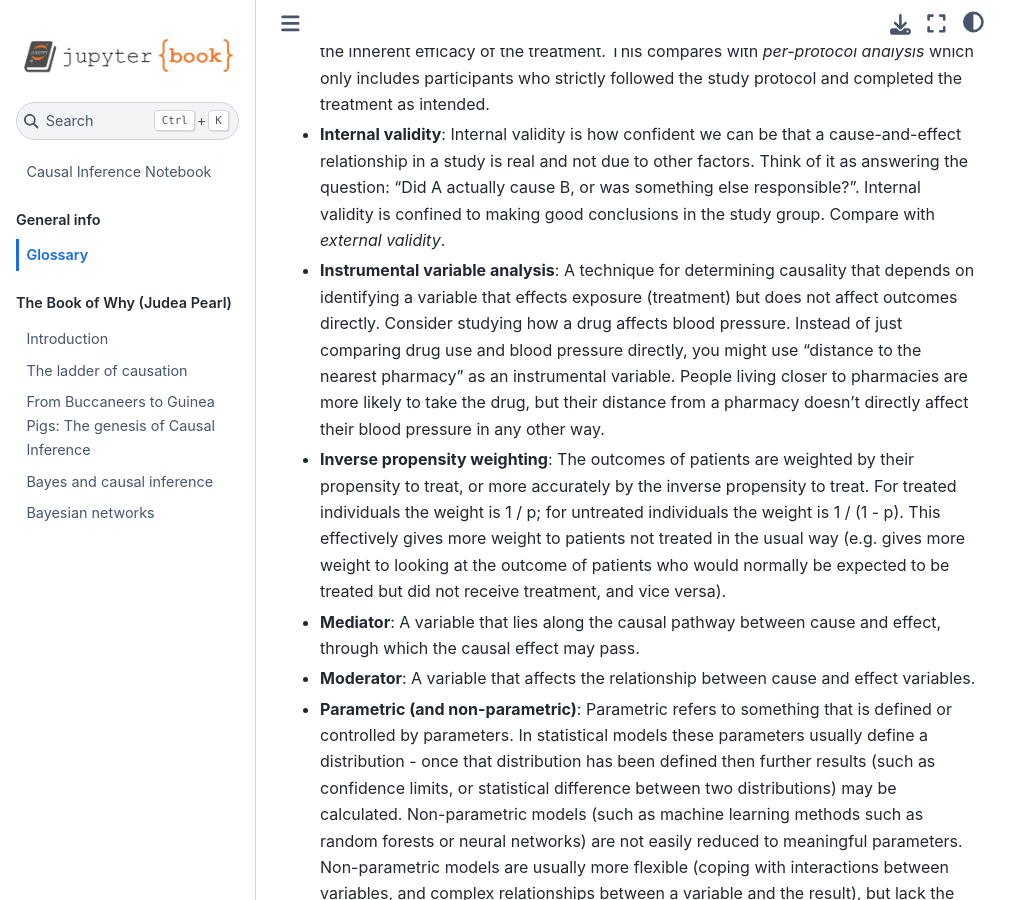
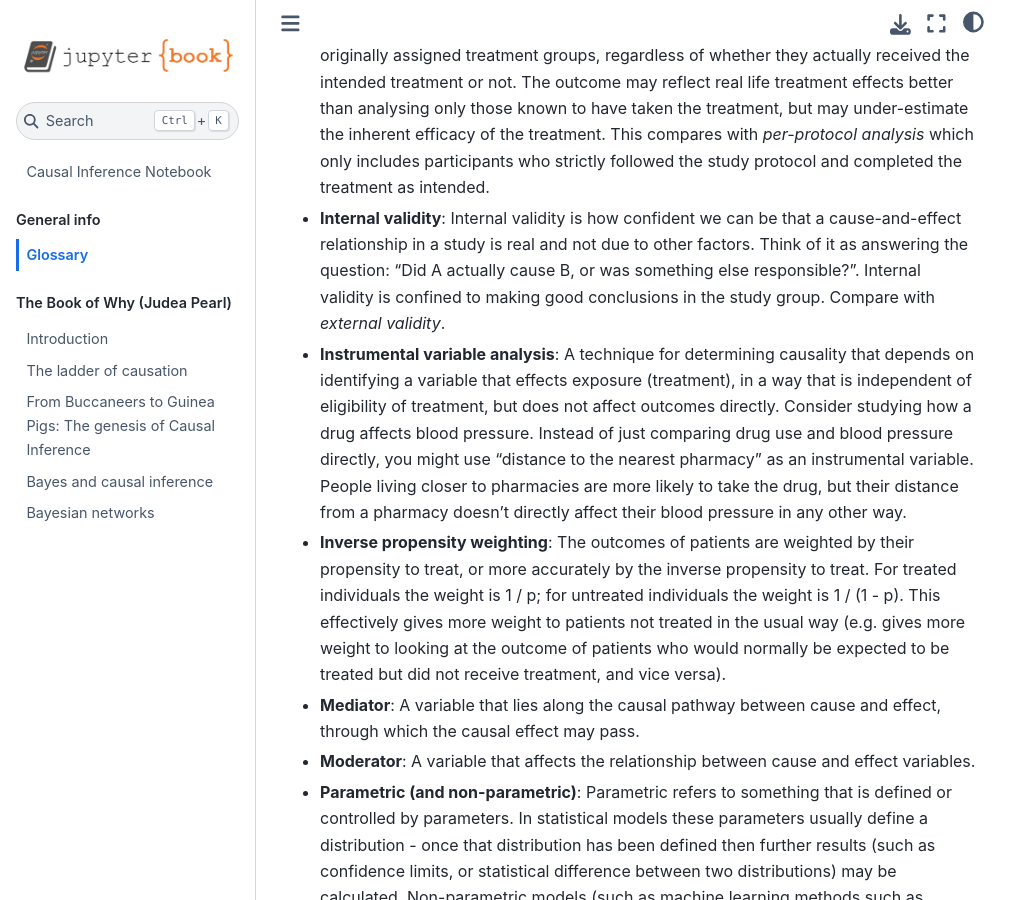
Before and after one commit to samuel-book/causal_inference_notebook, a Jupyter Book: the page built from glossary.md, in a window 1280 px wide and 900 px high, scrolled down 2690 px. Shown: the whole window, without its empty margins (0-1031 px from the left). Built offline with Jupyter Book 1.0.4 settings and Sphinx 7.4.7 and the Sphinx Book theme 1.1.4, drawn with Linux system fonts in a browser that asks for light colours; pages that are not in the unit, such as notebooks, are missing from menus; some of the changed text lies outside the part shown.

Commit message:
update glossary

```diff
--- a/glossary.md
+++ b/glossary.md
@@ -13,6 +13,8 @@
 * **Confounder**: A confounder is a variable that affects both what you're testing (like a treatment) and what you're measuring (like an outcome), which can make it look like there's a relationship between them when there might not be one. Think of it like trying to figure out if yellow finger nails cause lung cancer - they are both caused by smoking, so appear related, but it is the smoking causing both (and so smoking needs to be measured and accounted for in order to avoid concluding that yellow finger nails cause lung cancer).
 
 * **Counterfactual**: The hypothetical outcome that would have occurred under a different treatment condition.
+
+* **Deconfounding**: The process of overcoming confounding in models, such as including confounding variables in the model or using *instrumental variable analysis* (see below).
 
 * **Directed Acyclic Graph (DAG)**: A directed acyclic graph (DAG) is a visual tool that maps out cause-and-effect relationships between variables. It uses arrows to show how one variable influences another, with the arrows always pointing in one direction and never creating loops. Think of it as a roadmap showing how different factors affect each other - like how education might affect income, which in turn affects health - but you can never follow the arrows back to where you started (that's the *acyclic* bit). DAGs help researchers identify which variables they need to account for when studying cause-and-effect relationships, and help communicate the presumed causal relationships to others.
 
@@ -34,7 +36,7 @@
 
 * **Internal validity**: Internal validity is how confident we can be that a cause-and-effect relationship in a study is real and not due to other factors. Think of it as answering the question: "Did A actually cause B, or was something else responsible?". Internal validity is confined to making good conclusions in the study group. Compare with *external validity*.
 
-* **Instrumental variable analysis**: A technique for determining causality that depends on identifying a variable that effects exposure (treatment) but does not affect outcomes directly. Consider studying how a drug affects blood pressure. Instead of just comparing drug use and blood pressure directly, you might use "distance to the nearest pharmacy" as an instrumental variable. People living closer to pharmacies are more likely to take the drug, but their distance from a pharmacy doesn't directly affect their blood pressure in any other way.
+* **Instrumental variable analysis**: A technique for determining causality that depends on identifying a variable that effects exposure (treatment), in a way that is independent of eligibility of treatment, but does not affect outcomes directly. Consider studying how a drug affects blood pressure. Instead of just comparing drug use and blood pressure directly, you might use "distance to the nearest pharmacy" as an instrumental variable. People living closer to pharmacies are more likely to take the drug, but their distance from a pharmacy doesn't directly affect their blood pressure in any other way.
 
 * **Inverse propensity weighting**: The outcomes of patients are weighted by their propensity to treat, or more accurately by the inverse propensity to treat. For treated individuals the weight is 1 / p; for untreated individuals the weight is 1 / (1 - p). This effectively gives more weight to patients not treated in the usual way (e.g. gives more weight to looking at the outcome of patients who would normally be expected to be treated but did not receive treatment, and vice versa).
 
```
